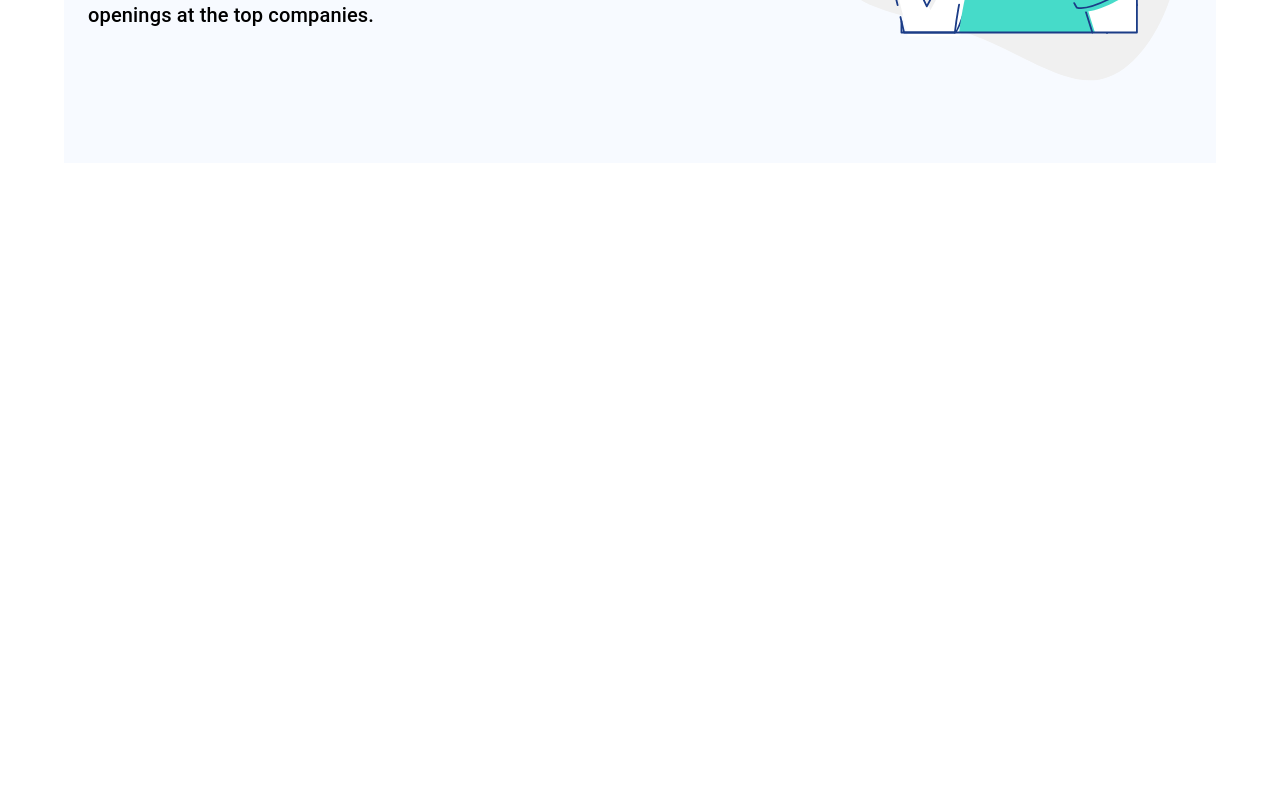
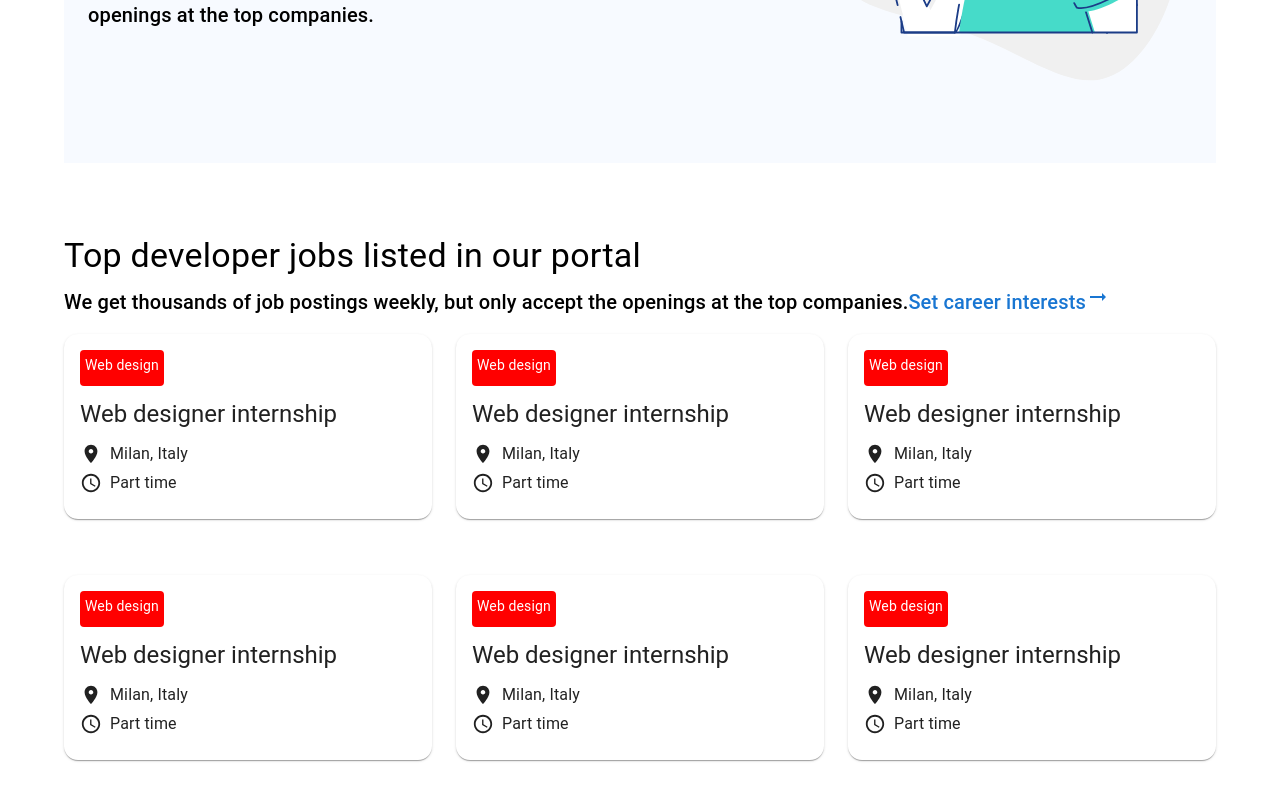
Before and after one commit to kaderabdul79/JobsLab, a React (Create React App) app: page / in a window 1280 px wide. Shown: the part 1515-2315 px from the top of the page. Before the commit the page ends 1678 px from the top, so only its background shows below. Built offline with nearby package versions, Linux system fonts and the light colour scheme.

Commit message:
design the job list card

```diff
--- a/src/App.js
+++ b/src/App.js
@@ -1,6 +1,7 @@
 import { Container } from '@mui/material';
 import Companies from './components/Companies';
 import Hero from './components/Hero';
+import JobLists from './components/JobLists';
 import JobProcess from './components/JobProcess';
 import Leads from './components/Leads';
 import Navbar from './components/Navbar';
@@ -12,7 +13,9 @@ const App = () => {
         <Navbar />
         <Hero />
         <Companies />
-        <JobProcess /><Leads />
+        <JobProcess />
+        <Leads />
+        <JobLists />
       </Container>
 
       {/* <Container maxWidth="xl" sx={{bgcolor: "#F7FAFF"}}>
--- /dev/null
+++ b/src/components/JobLists.js
@@ -0,0 +1,141 @@
+import { AccessTime, ArrowRightAlt, LocationOn } from '@mui/icons-material';
+import { Box, Card, CardContent, Grid, Link, Paper, Typography } from '@mui/material';
+import React from 'react';
+
+const JobLists = () => {
+    return (
+        <Box my={9}>
+
+            <Typography mb={1} variant='h4'>Top developer jobs listed in our portal</Typography>
+            <Typography variant='h6' component='span'>We get thousands of job postings weekly, but only accept the openings at the top companies.</Typography>
+            <Link href="#" underline="none" variant="h6">Set career interests<ArrowRightAlt sx={{ '& .MuiSvgIcon-root':{fontSize: '20px'} }} /></Link>
+
+            <Grid container spacing={3}>
+                <Grid item xs={6} md={4} my={2}>
+                    <Card sx={{borderRadius: '14px',":hover": { borderRight: '5px solid #46DBC9'} }}>
+                        <CardContent>
+                            <Box sx={{bgcolor: 'red',display: 'inline-block',borderRadius: 1,padding: '5px',}} >
+                                <Typography sx={{ fontSize: 14 }} color="#fff" gutterBottom>
+                                Web design
+                                </Typography>
+                            </Box>
+                            <Typography sx={{ my: 1.5 }} variant="h5"> Web designer internship</Typography>
+                            <Box sx={{display: 'flex',alignItems: 'center',gap:1,marginBottom:'5px'}}>
+                                <LocationOn  sx={{fontSize:'22px'}} />
+                                <Typography variant="body1">Milan, Italy</Typography>
+                            </Box>
+                            <Box sx={{display: 'flex',alignItems: 'center',gap:1}}>
+                                <AccessTime sx={{fontSize:'22px'}} />
+                                <Typography variant="body1">Part time</Typography>
+                            </Box>
+                        </CardContent>
+                    </Card>
+                </Grid>
+                <Grid item xs={6} md={4} my={2}>
+                    <Card sx={{borderRadius: '14px',":hover": { borderRight: '5px solid #46DBC9'} }}>
+                        <CardContent>
+                            <Box sx={{bgcolor: 'red',display: 'inline-block',borderRadius: 1,padding: '5px',}} >
+                                <Typography sx={{ fontSize: 14 }} color="#fff" gutterBottom>
+                                Web design
+                                </Typography>
+                            </Box>
+                            <Typography sx={{ my: 1.5 }} variant="h5"> Web designer internship</Typography>
+                            <Box sx={{display: 'flex',alignItems: 'center',gap:1,marginBottom:'5px'}}>
+                                <LocationOn  sx={{fontSize:'22px'}} />
+                                <Typography variant="body1">Milan, Italy</Typography>
+                            </Box>
+                            <Box sx={{display: 'flex',alignItems: 'center',gap:1}}>
+                                <AccessTime sx={{fontSize:'22px'}} />
+                                <Typography variant="body1">Part time</Typography>
+                            </Box>
+                        </CardContent>
+                    </Card>
+                </Grid>
+                <Grid item xs={6} md={4} my={2}>
+                    <Card sx={{borderRadius: '14px',":hover": { borderRight: '5px solid #46DBC9'} }}>
+                        <CardContent>
+                            <Box sx={{bgcolor: 'red',display: 'inline-block',borderRadius: 1,padding: '5px',}} >
+                                <Typography sx={{ fontSize: 14 }} color="#fff" gutterBottom>
+                                Web design
+                                </Typography>
+                            </Box>
+                            <Typography sx={{ my: 1.5 }} variant="h5"> Web designer internship</Typography>
+                            <Box sx={{display: 'flex',alignItems: 'center',gap:1,marginBottom:'5px'}}>
+                                <LocationOn  sx={{fontSize:'22px'}} />
+                                <Typography variant="body1">Milan, Italy</Typography>
+                            </Box>
+                            <Box sx={{display: 'flex',alignItems: 'center',gap:1}}>
+                                <AccessTime sx={{fontSize:'22px'}} />
+                                <Typography variant="body1">Part time</Typography>
+                            </Box>
+                        </CardContent>
+                    </Card>
+                </Grid>
+                <Grid item xs={6} md={4} my={2}>
+                    <Card sx={{borderRadius: '14px',":hover": { borderRight: '5px solid #46DBC9'} }}>
+                        <CardContent>
+                            <Box sx={{bgcolor: 'red',display: 'inline-block',borderRadius: 1,padding: '5px',}} >
+                                <Typography sx={{ fontSize: 14 }} color="#fff" gutterBottom>
+                                Web design
+                                </Typography>
+                            </Box>
+                            <Typography sx={{ my: 1.5 }} variant="h5"> Web designer internship</Typography>
+                            <Box sx={{display: 'flex',alignItems: 'center',gap:1,marginBottom:'5px'}}>
+                                <LocationOn  sx={{fontSize:'22px'}} />
+                                <Typography variant="body1">Milan, Italy</Typography>
+                            </Box>
+                            <Box sx={{display: 'flex',alignItems: 'center',gap:1}}>
+                                <AccessTime sx={{fontSize:'22px'}} />
+                                <Typography variant="body1">Part time</Typography>
+                            </Box>
+                        </CardContent>
+                    </Card>
+                </Grid>
+                <Grid item xs={6} md={4} my={2}>
+                    <Card sx={{borderRadius: '14px',":hover": { borderRight: '5px solid #46DBC9'} }}>
+                        <CardContent>
+                            <Box sx={{bgcolor: 'red',display: 'inline-block',borderRadius: 1,padding: '5px',}} >
+                                <Typography sx={{ fontSize: 14 }} color="#fff" gutterBottom>
+                                Web design
+                                </Typography>
+                            </Box>
+                            <Typography sx={{ my: 1.5 }} variant="h5"> Web designer internship</Typography>
+                            <Box sx={{display: 'flex',alignItems: 'center',gap:1,marginBottom:'5px'}}>
+                                <LocationOn  sx={{fontSize:'22px'}} />
+                                <Typography variant="body1">Milan, Italy</Typography>
+                            </Box>
+                            <Box sx={{display: 'flex',alignItems: 'center',gap:1}}>
+                                <AccessTime sx={{fontSize:'22px'}} />
+                                <Typography variant="body1">Part time</Typography>
+                            </Box>
+                        </CardContent>
+                    </Card>
+                </Grid>
+                <Grid item xs={6} md={4} my={2}>
+                    <Card sx={{borderRadius: '14px',":hover": { borderRight: '5px solid #46DBC9'} }}>
+                        <CardContent>
+                            <Box sx={{bgcolor: 'red',display: 'inline-block',borderRadius: 1,padding: '5px',}} >
+                                <Typography sx={{ fontSize: 14 }} color="#fff" gutterBottom>
+                                Web design
+                                </Typography>
+                            </Box>
+                            <Typography sx={{ my: 1.5 }} variant="h5"> Web designer internship</Typography>
+                            <Box sx={{display: 'flex',alignItems: 'center',gap:1,marginBottom:'5px'}}>
+                                <LocationOn  sx={{fontSize:'22px'}} />
+                                <Typography variant="body1">Milan, Italy</Typography>
+                            </Box>
+                            <Box sx={{display: 'flex',alignItems: 'center',gap:1}}>
+                                <AccessTime sx={{fontSize:'22px'}} />
+                                <Typography variant="body1">Part time</Typography>
+                            </Box>
+                        </CardContent>
+                    </Card>
+                </Grid>
+
+            </Grid>
+
+        </Box>
+    );
+};
+
+export default JobLists;
```
